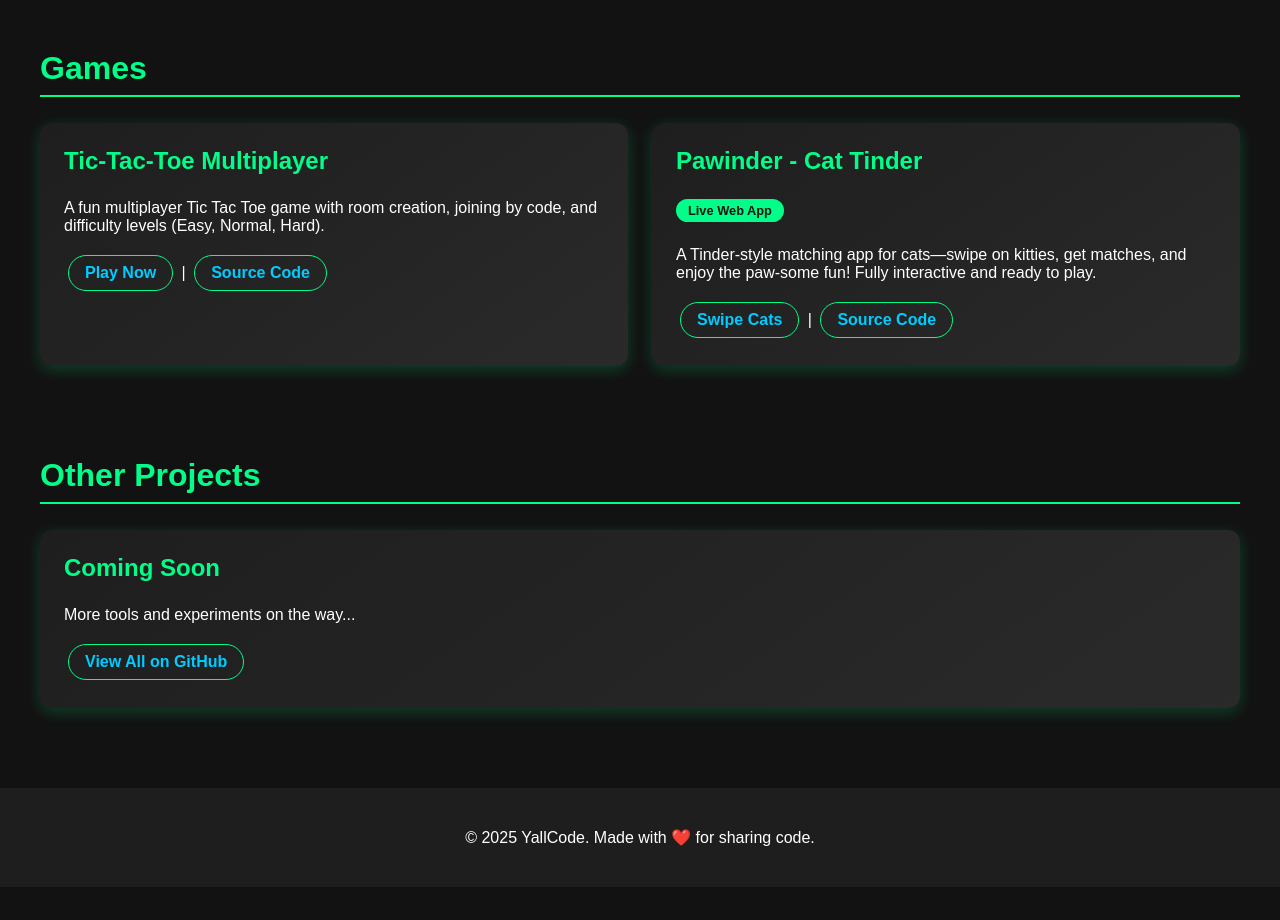
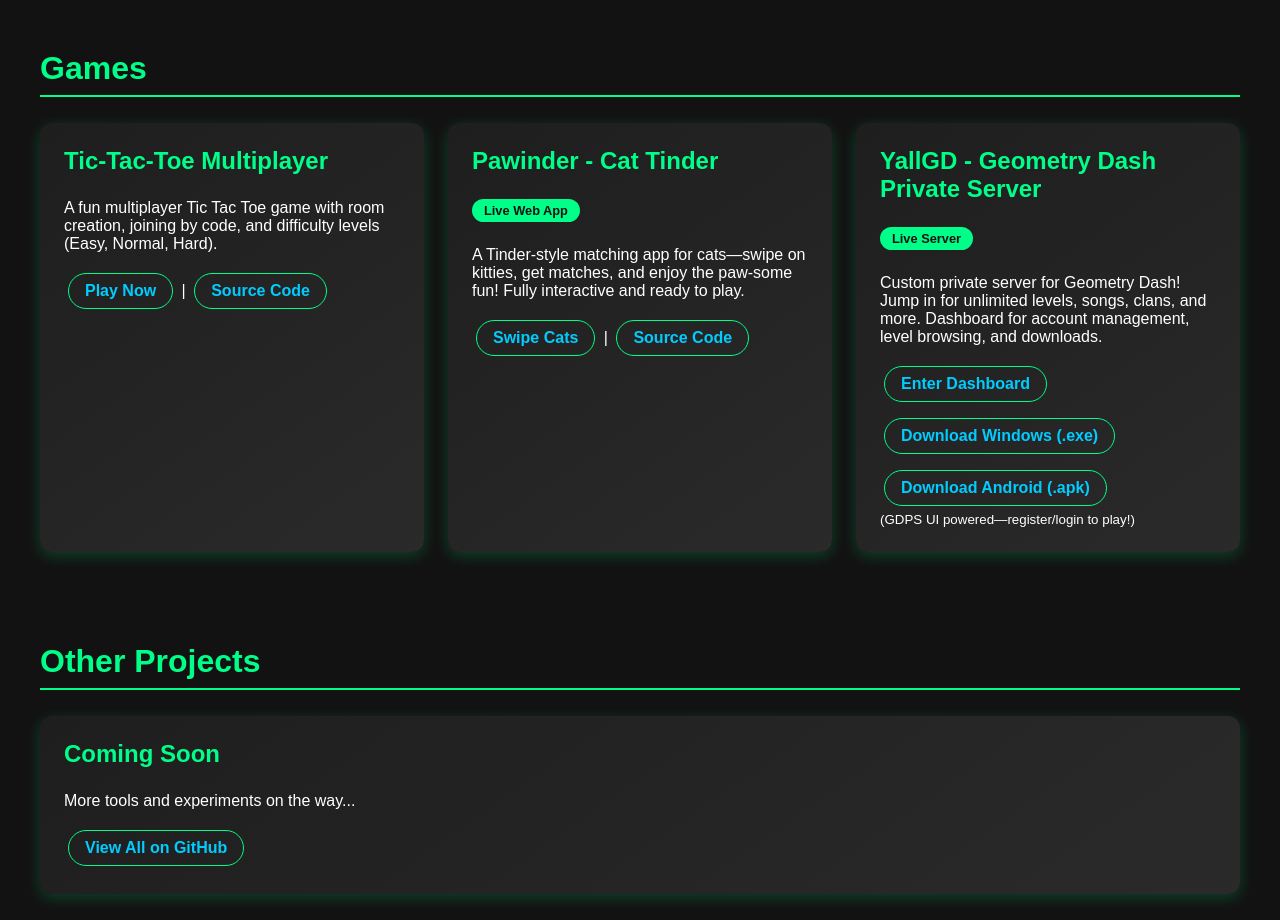
Before and after one commit to yallcode/YallCode, a plain HTML site: page index.html in a window 1280 px wide. Shown: the part 860-1780 px from the top of the page. Before the commit the page ends 1747 px from the top, so only its background shows below. Drawn offline with Linux system fonts and the light colour scheme.

Commit message:
Add download options for YallGD project

```diff
--- a/index.html
+++ b/index.html
@@ -93,6 +93,12 @@
             display: inline-block;
             margin-bottom: 0.5rem;
         }
+        .download-grid {
+            display: flex;
+            flex-wrap: wrap;
+            gap: 0.5rem;
+            margin-top: 0.5rem;
+        }
         #socials {
             background: linear-gradient(135deg, #1e1e1e, #2d2d2d);
             padding: 2rem;
@@ -185,6 +191,17 @@
                 <a href="https://yallcode.github.io/Pawinder/" target="_blank">Swipe Cats</a> |
                 <a href="https://github.com/yallcode/Pawinder" target="_blank">Source Code</a>
             </div>
+            <div class="project-card">
+                <h3>YallGD - Geometry Dash Private Server</h3>
+                <span class="live-badge">Live Server</span>
+                <p>Custom private server for Geometry Dash! Jump in for unlimited levels, songs, clans, and more. Dashboard for account management, level browsing, and downloads.</p>
+                <a href="https://yallgdps.ps.fhgdps.com/dashboard/" target="_blank">Enter Dashboard</a>
+                <div class="download-grid">
+                    <a href="YallGDPS.exe" download>Download Windows (.exe)</a>
+                    <a href="#" onclick="alert('Android APK coming soon! DM on X for direct link—file too big for GitHub.'); return false;">Download Android (.apk)</a>
+                </div>
+                <small>(GDPS UI powered—register/login to play!)</small>
+            </div>
             <!-- Add more games here as you build them -->
         </div>
     </section>
```
